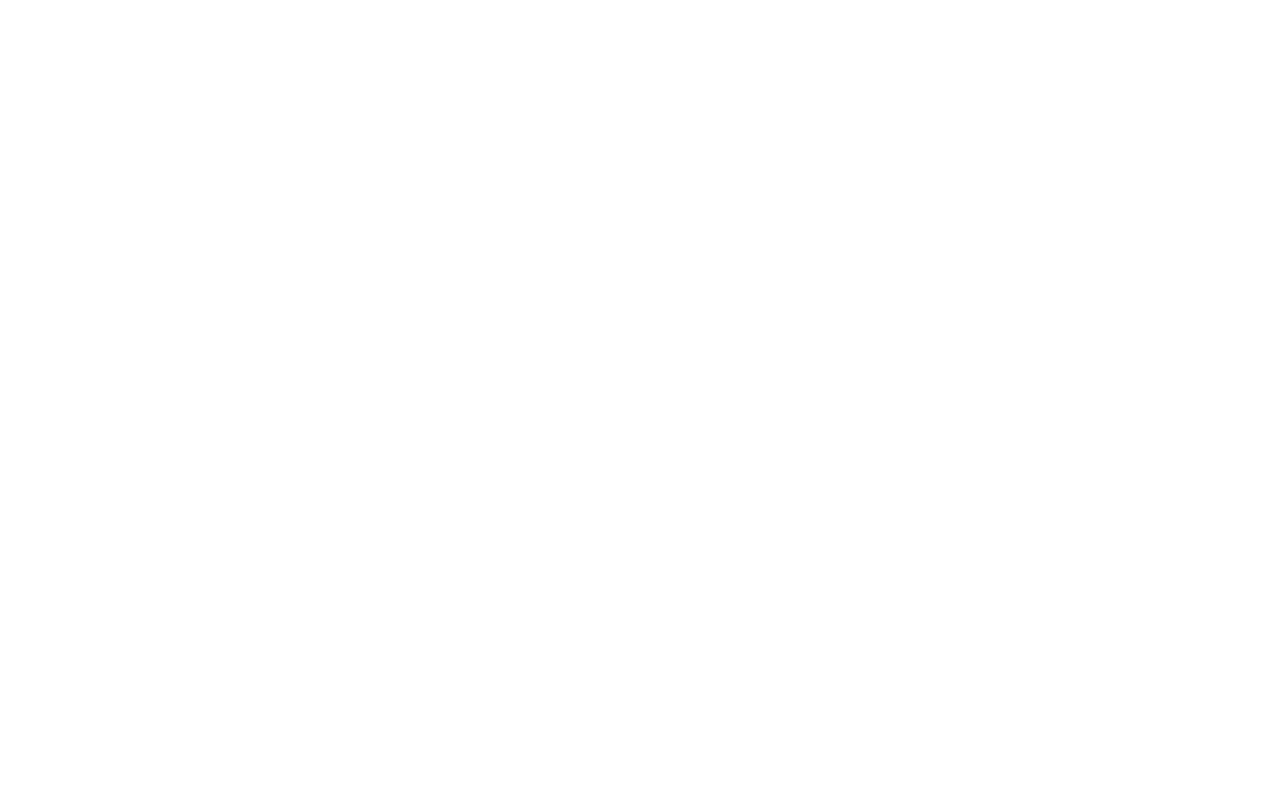
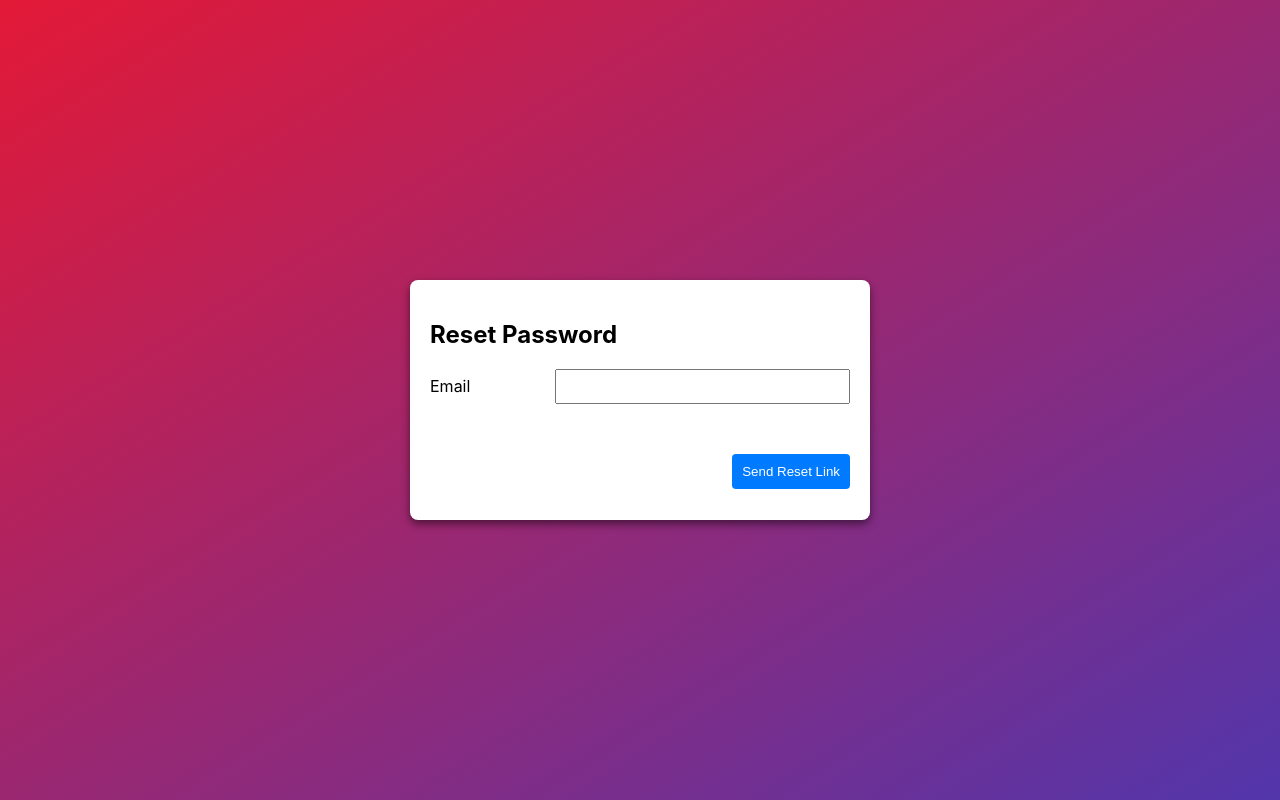
Before and after one commit to recruit-tracker/frontend, a React (Create React App) app in the folder recruit-tracker/: page /forgetpw in a window 1280 px wide. Before the commit this address had no page. Built offline with nearby package versions, Linux system fonts and the light colour scheme.

Commit message:
forget-pw

```diff
--- a/recruit-tracker/src/App.js
+++ b/recruit-tracker/src/App.js
@@ -5,6 +5,7 @@
 import StudentPortal from "./components/StudentPortal/StudentPortal";
 import HrPortal from "./components/HrPortal/HrPortal";
 import HrSingleProfile from "./components/HrSingleProfile/HrSingleProfile";
+import ForgetPw from './components/forgetpw/forgetpw';
 
 const AppRoutes = () => {
   return (
@@ -13,6 +14,7 @@
       <Route path="/loginform" element={<LoginForm />} />
       <Route  path="/student" element={<StudentPortal></StudentPortal>}></Route>
       <Route path="/hr" element={<HrPortal></HrPortal>}></Route>
+      <Route path="/forgetpw" element={<ForgetPw />} />
       <Route
         path="/hr/student"
         element={<HrSingleProfile></HrSingleProfile>}
--- a/recruit-tracker/src/components/Login/Login.css
+++ b/recruit-tracker/src/components/Login/Login.css
@@ -41,12 +41,13 @@
     margin-right: auto;
 }
 
-.form-control label {
-    display: block;
+.login-form-control label {
+    display: inline-block;
     margin-bottom: 5px;
 }
 
-.form-control input {
+.login-form-control input {
+    display: inline-block;
     width: 95%;
     padding: 10px;
     border: 1px solid #ddd;
--- a/recruit-tracker/src/components/Login/Login.js
+++ b/recruit-tracker/src/components/Login/Login.js
@@ -9,23 +9,23 @@
     <div className="login-container">
       <form className="login-form">
         <img src={logo} alt="Company logo" width="106.68" height="50" />
-        <div className="form-control">
+        <div className="login-form-control">
           <label htmlFor="username">Username</label>
           <input type="text" id="username" name="username" required />
         </div>
-        <div className="form-control">
+        <div className="login-form-control">
           <label htmlFor="password">Password</label>
           <input type="password" id="password" name="password" required />
         </div>
         <button type="submit">Log In</button>
-        <a href="/forgot-password" style={{ display: 'inline-block', marginTop: '8px', width: "130px" }}>Forgot password?</a>
+        <a href="/forgetpw" style={{ display: 'inline-block', marginTop: '8px', width: "130px" }}>Forgot password?</a>
         <div className="signup">
           <hr style={{ margin: '0 auto 5px' }} />
           <p> &nbsp; or &nbsp;</p>
           <hr style={{ margin: '0 auto 5px' }} />
           <br></br>
           <br></br>
-          <p>Don't have an account? <a href="/signup">sign up</a></p>
+          <p>Don't have an account? <a href="/LoginForm">Sign up</a></p>
         </div>
       </form>
     </div>
--- a/recruit-tracker/src/components/LoginForm/LoginForm.css
+++ b/recruit-tracker/src/components/LoginForm/LoginForm.css
@@ -8,7 +8,7 @@
     margin-top: auto;
     margin-bottom: auto;
     width: 470px;
-    height: 560px;
+    height: 610px;
     gap: 20px; /* Creates space between form elements */
 }
 .JAYDEN {
@@ -33,7 +33,7 @@
 
 .form-control label {
     flex: 1;
-    margin-right: 20px; /* Space between label and input/select */
+    margin-right: -10px; /* Space between label and input/select */
 }
 
 .form-control input,
--- a/recruit-tracker/src/components/LoginForm/LoginForm.js
+++ b/recruit-tracker/src/components/LoginForm/LoginForm.js
@@ -92,7 +92,7 @@
                         />
                     </div>
                     <div className="form-control">
-                        <label>Preference</label>
+                        <label>Employment</label>
                         <select name="preference" value={formData.preference} onChange={handleChange} required>
                             <option value="">Select...</option>
                             <option value="internship">Internship</option>
@@ -119,6 +119,16 @@
                             />
                         </div>
                         <div className="form-control">
+                        <label htmlFor="locationPreferences">Location Preferences</label>
+                        <input
+                            type="text"
+                            id="locationPreferences"
+                            name="locationPreferences"
+                            value={formData.locationPreferences}
+                            onChange={handleChange}
+                        />
+                        </div>
+                        <div className="form-control">
                             <label htmlFor="resume">Resume</label>
                             <input
                                 type="file"
--- a/recruit-tracker/src/components/StudentPortal/StudentPortal.css
+++ b/recruit-tracker/src/components/StudentPortal/StudentPortal.css
@@ -38,6 +38,7 @@
   }
 
   .info-value {
+
 	flex-grow: 1;
 	margin-right: 10px; /* Ensure spacing before the edit icon */
   }
--- /dev/null
+++ b/recruit-tracker/src/components/forgetpw/forgetpw.css
@@ -0,0 +1,37 @@
+/* Login.css */
+body, html {
+    margin: 0;
+    padding: 0;
+    height: 100%;
+    width: 100%;
+    display: flex;
+    justify-content: center;
+    align-items: center;
+    /* background-color: #ff0000; */
+
+}
+
+.JOSHIE {
+    width: 100vw;
+    height: 100vh;
+    background-image: linear-gradient(to bottom right, #E31937, #5236AB);
+}
+
+.reset-password-container{
+    display:flex;
+    justify-content: center;
+    align-items: center;
+    height: 100vh;
+}
+
+.reset-form {
+    padding: 20px;
+    background-color: #fff;
+    border-radius: 8px;
+    box-shadow: 0 4px 8px rgba(0, 0, 0, 0.5);
+    display: flex;
+    flex-direction: column;
+    width: 420px;
+    height: 200px;
+    gap: 20px; /* Creates space between form elements */
+}
--- /dev/null
+++ b/recruit-tracker/src/components/forgetpw/forgetpw.js
@@ -0,0 +1,40 @@
+import React, { useState } from 'react';
+import './forgetpw.css';
+import logo from "../../images/cgi_logo.png";
+
+const ResetPassword = () => {
+    const [email, setEmail] = useState('');
+
+    const handleSubmit = (e) => {
+        e.preventDefault();
+        console.log('Reset link sent to:', email);
+        // Implement actual reset logic here
+    };
+
+    return (
+      <div class="JOSHIE">
+        <div className="reset-password-container">
+          <div className="reset-form">
+            <form onSubmit={handleSubmit}>
+                <h2>Reset Password</h2>
+                <div className="form-control">
+                    <label htmlFor="email">Email</label>
+                    <input
+                        type="email"
+                        id="email"
+                        required
+                        value={email}
+                        onChange={(e) => setEmail(e.target.value)}
+                    />
+                </div>
+                <div className="button-container">
+                    <button type="submit">Send Reset Link</button>
+                </div>
+            </form>
+            </div>
+        </div>
+        </div>
+    );
+};
+
+export default ResetPassword;
```
